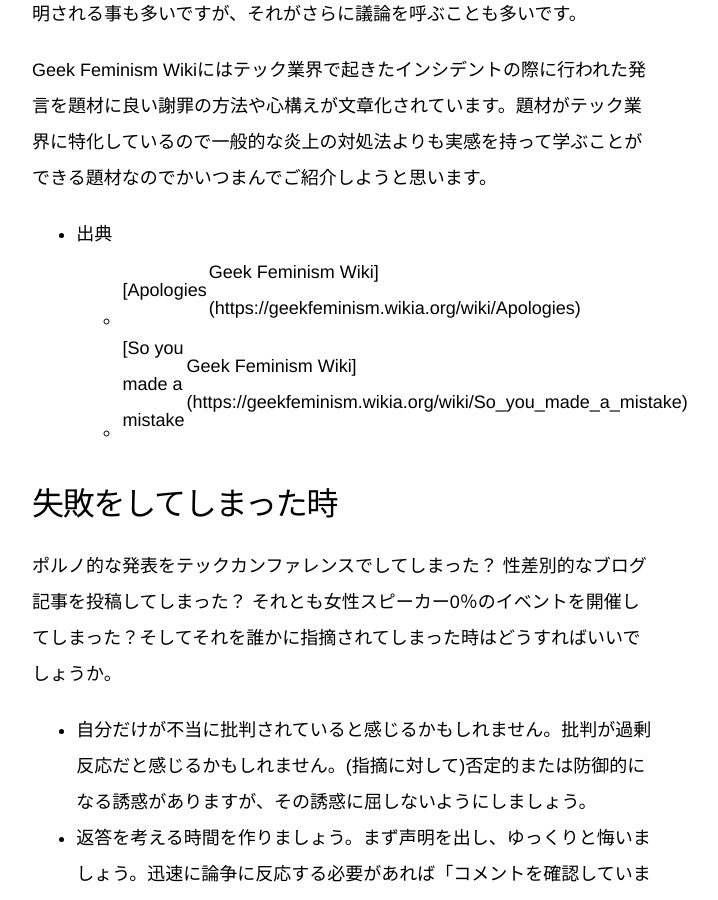
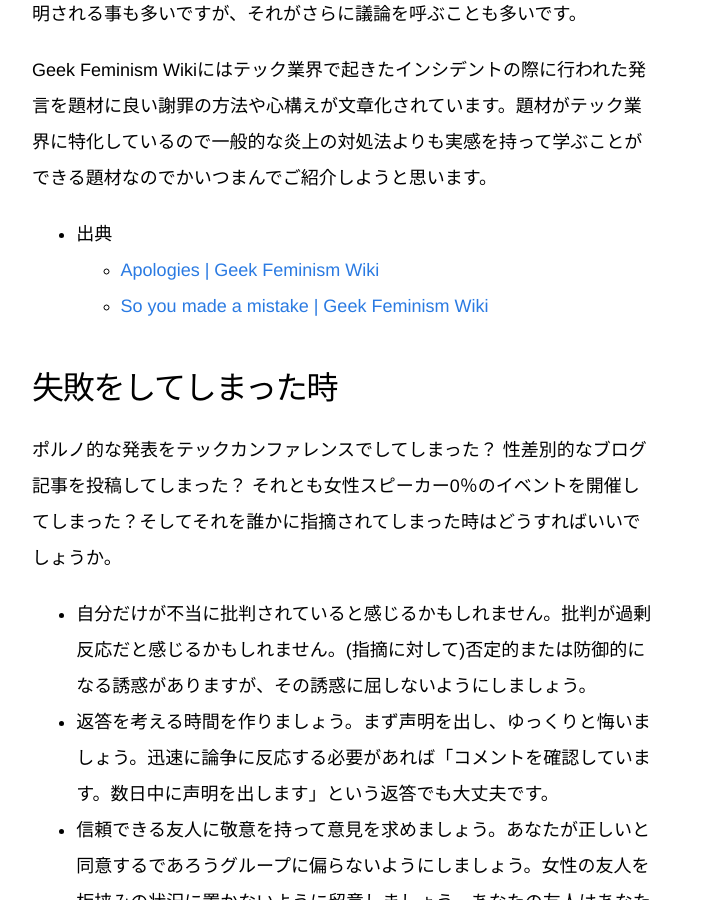
Before and after one commit to yandod/yandod.github.io, a Jekyll site: the page built from _posts/2021-03-24-apologies-wiki.markdown, in a window 1280 px wide and 900 px high, scrolled down 302 px. Shown: the whole window, without its empty margins (298-1016 px from the left). Built offline with Jekyll 4.4.1, drawn with Linux system fonts in a browser that asks for light colours; Markdown is read by kramdown in place of the engine named in the settings; comment, search, counter and statistics services are not loaded.

Commit message:
escape special char

```diff
--- a/_posts/2021-03-24-apologies-wiki.markdown
+++ b/_posts/2021-03-24-apologies-wiki.markdown
@@ -13,8 +13,8 @@ published: true
 Geek Feminism Wikiにはテック業界で起きたインシデントの際に行われた発言を題材に良い謝罪の方法や心構えが文章化されています。題材がテック業界に特化しているので一般的な炎上の対処法よりも実感を持って学ぶことができる題材なのでかいつまんでご紹介しようと思います。
 
 - 出典
-  - [Apologies | Geek Feminism Wiki](https://geekfeminism.wikia.org/wiki/Apologies)
-  - [So you made a mistake | Geek Feminism Wiki](https://geekfeminism.wikia.org/wiki/So_you_made_a_mistake)
+  - [Apologies \| Geek Feminism Wiki](https://geekfeminism.wikia.org/wiki/Apologies)
+  - [So you made a mistake \| Geek Feminism Wiki](https://geekfeminism.wikia.org/wiki/So_you_made_a_mistake)
 
 ## 失敗をしてしまった時
 
```
